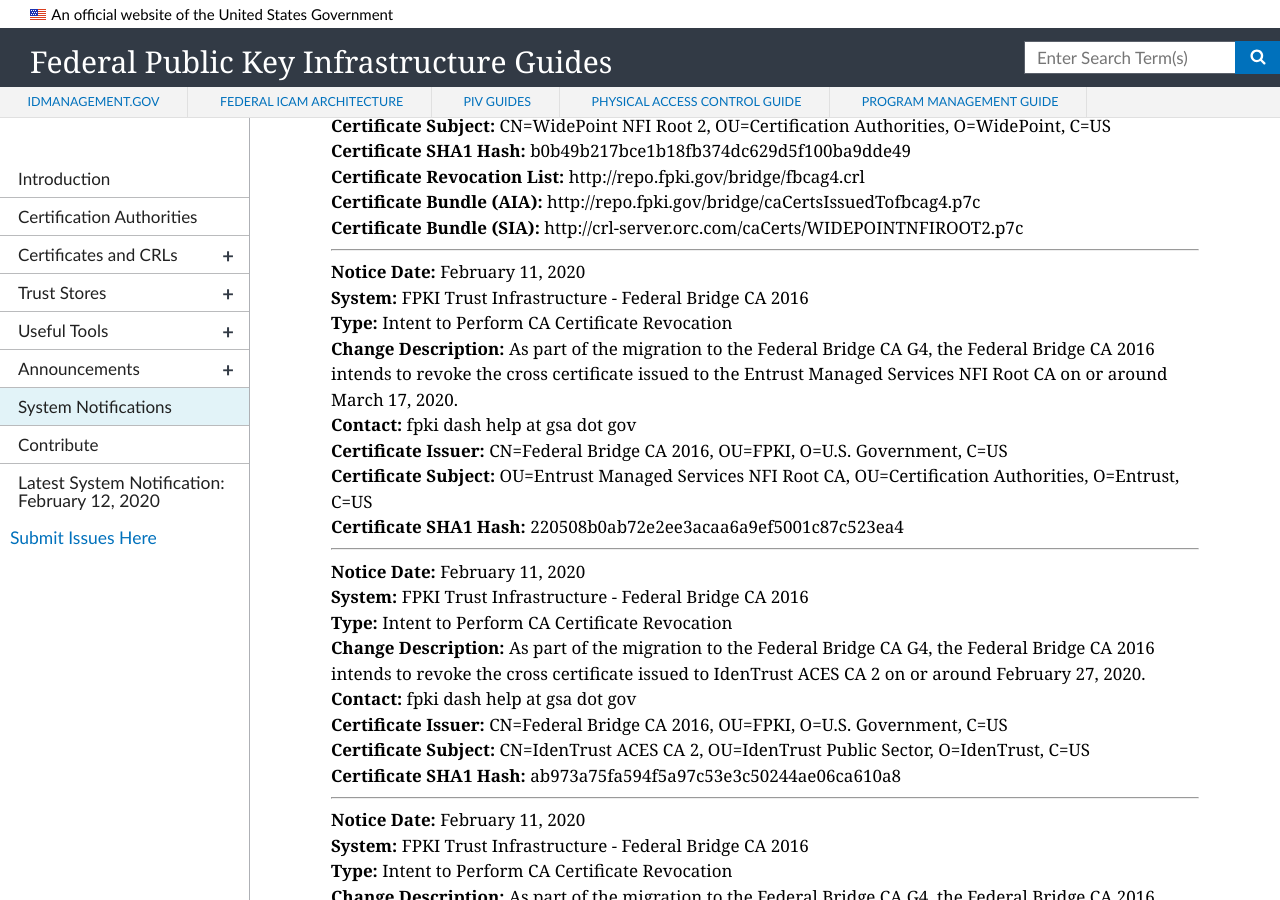
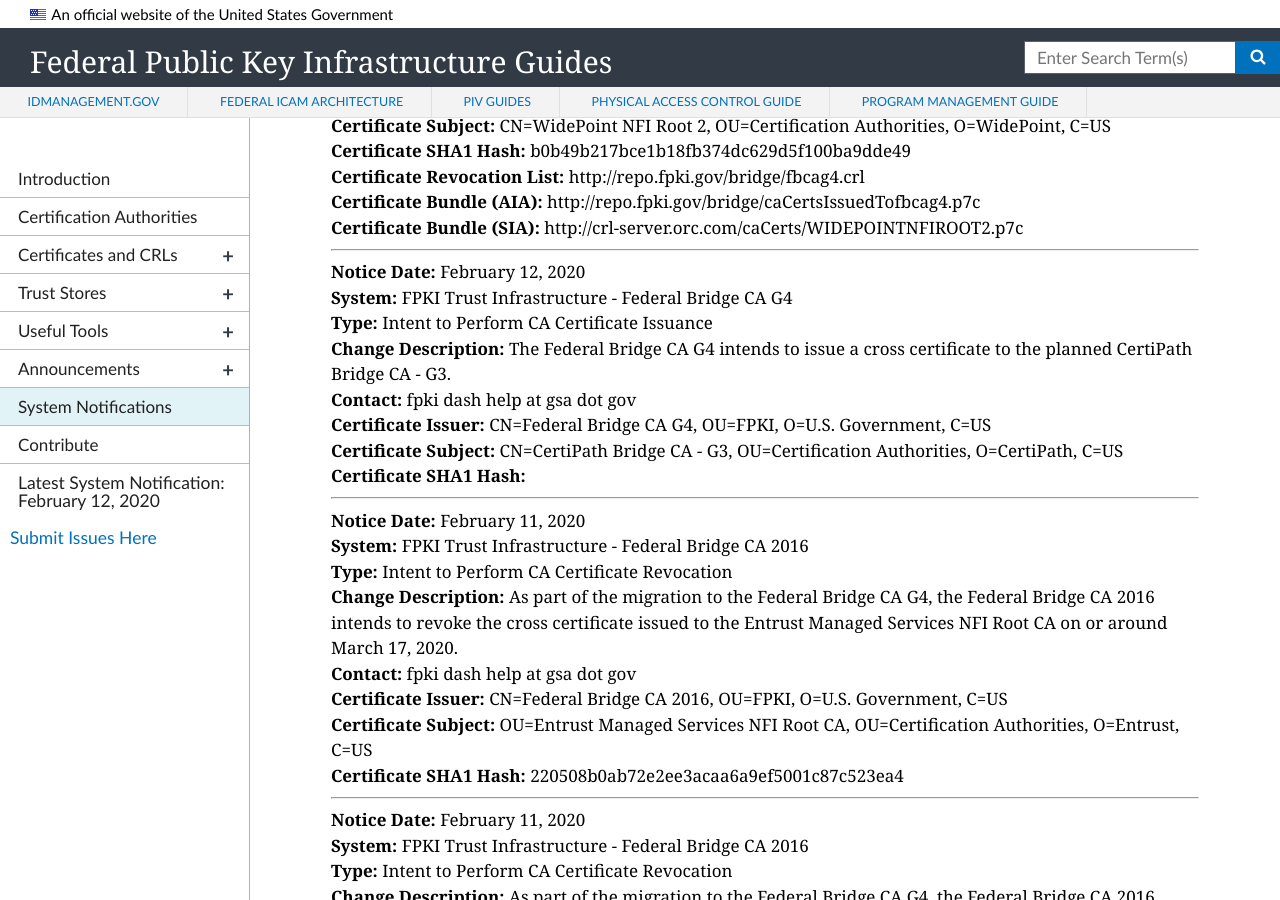
Before and after one commit to GSA/fpki-guides, a Jekyll site: the page built from pages/fpki_notifications.md, in a window 1280 px wide and 900 px high, scrolled down 971 px. Built offline with Jekyll 4.4.1, drawn with Linux system fonts in a browser that asks for light colours; nearby versions of some CDN libraries.

Commit message:
Update notifications.yml

```diff
--- a/_data/notifications.yml
+++ b/_data/notifications.yml
@@ -2027,6 +2027,19 @@
   ca_certificate_subject: OU=Entrust Managed Services NFI Root CA, OU=Certification Authorities, O=Entrust, C=US
 
 - notice_date: February 12, 2020
+  change_type: Intent to Perform CA Certificate Issuance
+  system: FPKI Trust Infrastructure - Federal Bridge CA G4
+  change_description: The Federal Bridge CA G4 intends to issue a cross certificate to the planned CertiPath Bridge CA - G3.
+  contact: fpki dash help at gsa dot gov
+  ca_certificate_hash:
+  ca_certificate_issuer: CN=Federal Bridge CA G4, OU=FPKI, O=U.S. Government, C=US
+  ca_certificate_subject: CN=CertiPath Bridge CA - G3, OU=Certification Authorities, O=CertiPath, C=US
+  cdp_uri:
+  aia_uri:
+  sia_uri:
+  ocsp_uri:
+
+- notice_date: February 12, 2020
   change_type: CA Certificate Issuance
   start_datetime: February 4, 2020
   system: FPKI Trust Infrastructure - Federal Bridge CA G4
```
